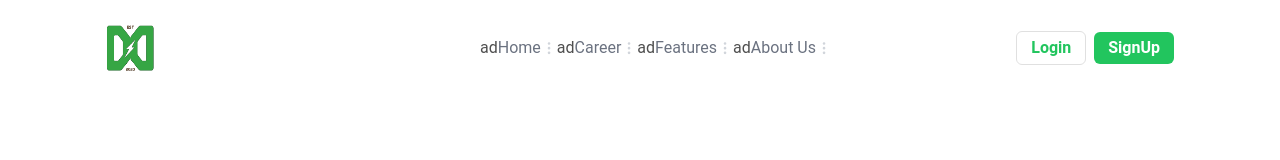
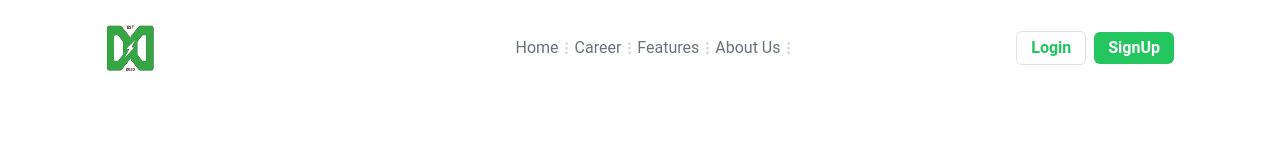
Before and after one commit to drivedock/drivedock-frontend, a React (Vite) app: page / in a window 1280 px wide. Shown: the top 160 px of the page. Built offline with nearby package versions, Linux system fonts and the light colour scheme.

Commit message:
copy change

```diff
--- a/src/pages/HomePage/Header/index.jsx
+++ b/src/pages/HomePage/Header/index.jsx
@@ -16,7 +16,7 @@ function Header() {
           <ul className="hidden absolute top-1/2 left-1/2 transform -translate-y-1/2 -translate-x-1/2 lg:flex lg:mx-auto lg:items-center lg:w-auto lg:space-x-6">
             {navNames.map((each, index) => (
               <div key={index} style={{display: 'contents'}}>
-                <li>ad
+                <li>
                   <a
                     className="text-md hover:text-green-500 hover:transition-all text-gray-500 hover:font-bold dark:text-gray-300"
                     href="#"
```
